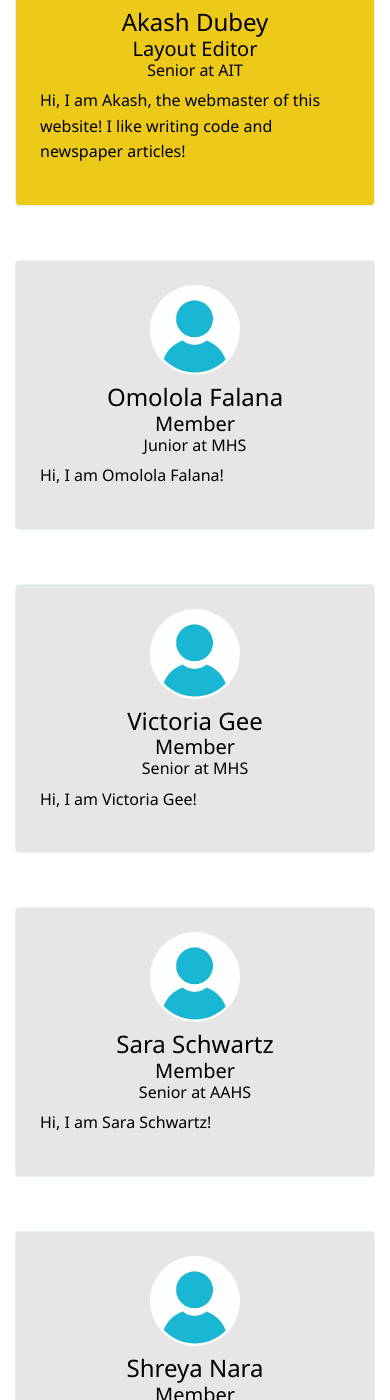
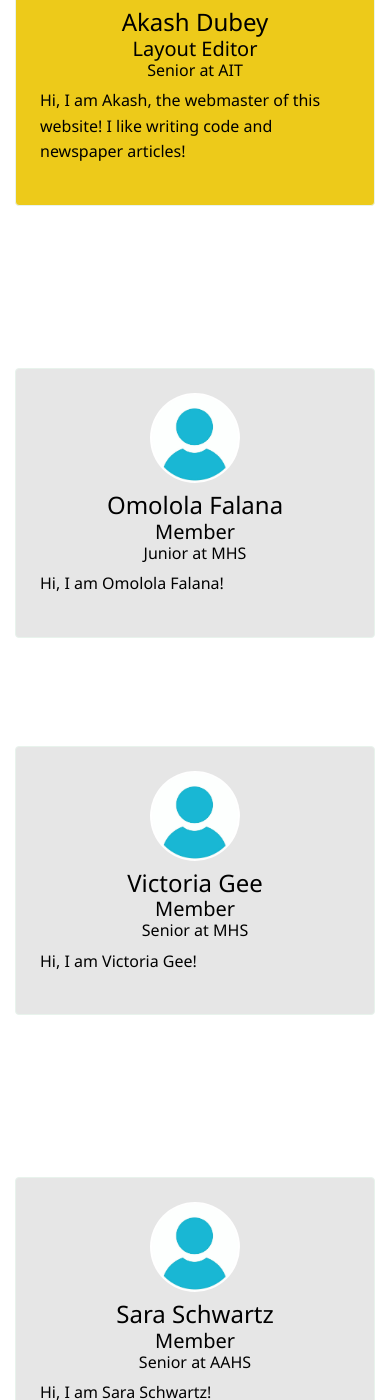
Before and after one commit to The-Campus-Chronicle/website, a Jekyll site: the page built from _pages/authors-list.html, in a window 390 px wide and 1400 px high, scrolled down 968 px. Built offline with Jekyll 4.4.1, drawn with Linux system fonts in a browser that asks for light colours; nearby versions of some CDN libraries.

Commit message:
Revert "update image and hide authors"
This reverts commit 26033cf66bbb394cf32ebf3f443d6e3dd135c406.

```diff
--- a/_includes/main-loop-card.html
+++ b/_includes/main-loop-card.html
@@ -5,7 +5,7 @@
 		background-blend-mode: color;
 		">
 		<div class="overlay"></div>
-		<div class="d-flex flex-column justify-content-between card-content position-relative p-3 rounded main-loop-card">
+		<div class="d-flex flex-column justify-content-between card-content position-relative p-3 rounded">
 			<div class="pr-3">
 				<h2 class="mb-1 h4 font-weight-bold">
 					<a class="text-light" href="{{site.baseurl}}{{post.url}}">{{ post.title }}</a>
--- a/_pages/authors-list.html
+++ b/_pages/authors-list.html
@@ -45,9 +45,9 @@
             {% assign slugified_name = name_parts | join: '-' | slugify %}
 
             {% assign grade_lowercase = author[1].grade | strip | downcase %}
-            <div class="col-sm-12 col-md-6 col-lg-4 mb-4 {{ grade_lowercase }}">
+            <div class="col-sm-12 col-md-6 col-lg-4 mb-4">
                 <a href="{{site.baseurl}}/author-{{ slugified_name | slugify }}">
-                    <div class="p-4 border rounded hover-card {{ author[1].role | slugify }}">
+                    <div class="p-4 border rounded hover-card {{ author[1].role | slugify }} {{ grade_lowercase }}">
                         <div class="row">
                             <div class="col-md-12 mb-2 justify-content-center align-items-center flex-column text-center">
                                 <img alt="{{ author[1].name }}" src="{{site.baseurl}}/{{ author[1].avatar }}" class="rounded-circle" height="90" width="90">
```
Also changed, not shown: _posts/2022-03-07-how-shows-and-movies-are-filming-during-the-pandemic.md (+1 -1 lines), assets/css/main.css, assets/images/movies.jpg (deleted).
